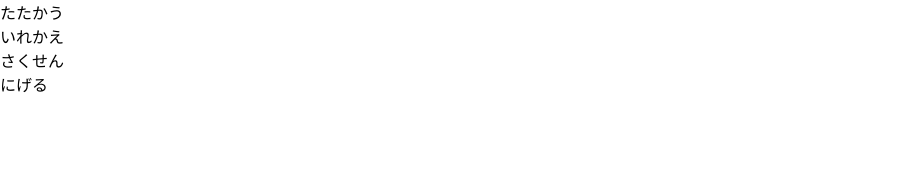
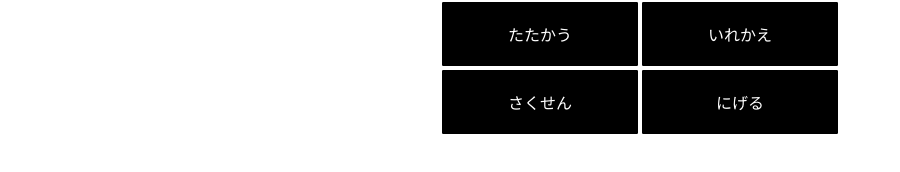
Before and after one commit to Yukinori-Fujita/DQ_battle, a plain HTML site: page index.html in a window 1280 px wide. Shown: the whole page, without its empty margins (0-900 px from the left). Drawn offline with nearby package versions, Linux system fonts and the light colour scheme.

Commit message:
下の部分の装飾は大体出来ました

```diff
--- a/css/style.css
+++ b/css/style.css
@@ -0,0 +1,3 @@
+#container-battle{
+    /* background-color: black; */
+}
--- a/index.html
+++ b/index.html
@@ -13,19 +13,22 @@
 </head>
 
 <body>
-
+    <main id="container-battle">
         <section>
             <!-- ここに画像と下のテキストを書いてください（battle_screenを参考に） -->
         </section>
         <section></section>
         <section>
-        <ul>
+            <ul class="command">
                 <li class="attack action">たたかう</li>
                 <li class="swap action">いれかえ</li>
+            </ul>
+            <ul class="command">
                 <li class="strategy action">さくせん</li>
                 <li class="escape action">にげる</li>
             </ul>
         </section>
+    </main>
 
     <script src="https://ajax.googleapis.com/ajax/libs/jquery/3.3.1/jquery.min.js"></script>
     <script src="./js/script.js"></script>
--- a/scss/yukinori.scss
+++ b/scss/yukinori.scss
@@ -1 +1,15 @@
-//
+// コマンド
+.command{
+    display: flex;
+    text-align: center;
+    justify-content: center;
+}
+
+.action{
+    border: solid 2px white;
+    border-radius: 0.2em;
+    width: 200px;
+    padding: 20px;
+    color: white;
+    background-color: black;
+}
```
Also changed, not shown: assets/css/yukinori.css, 2 other files. Lines whose indentation alone changed are shown as unchanged.
